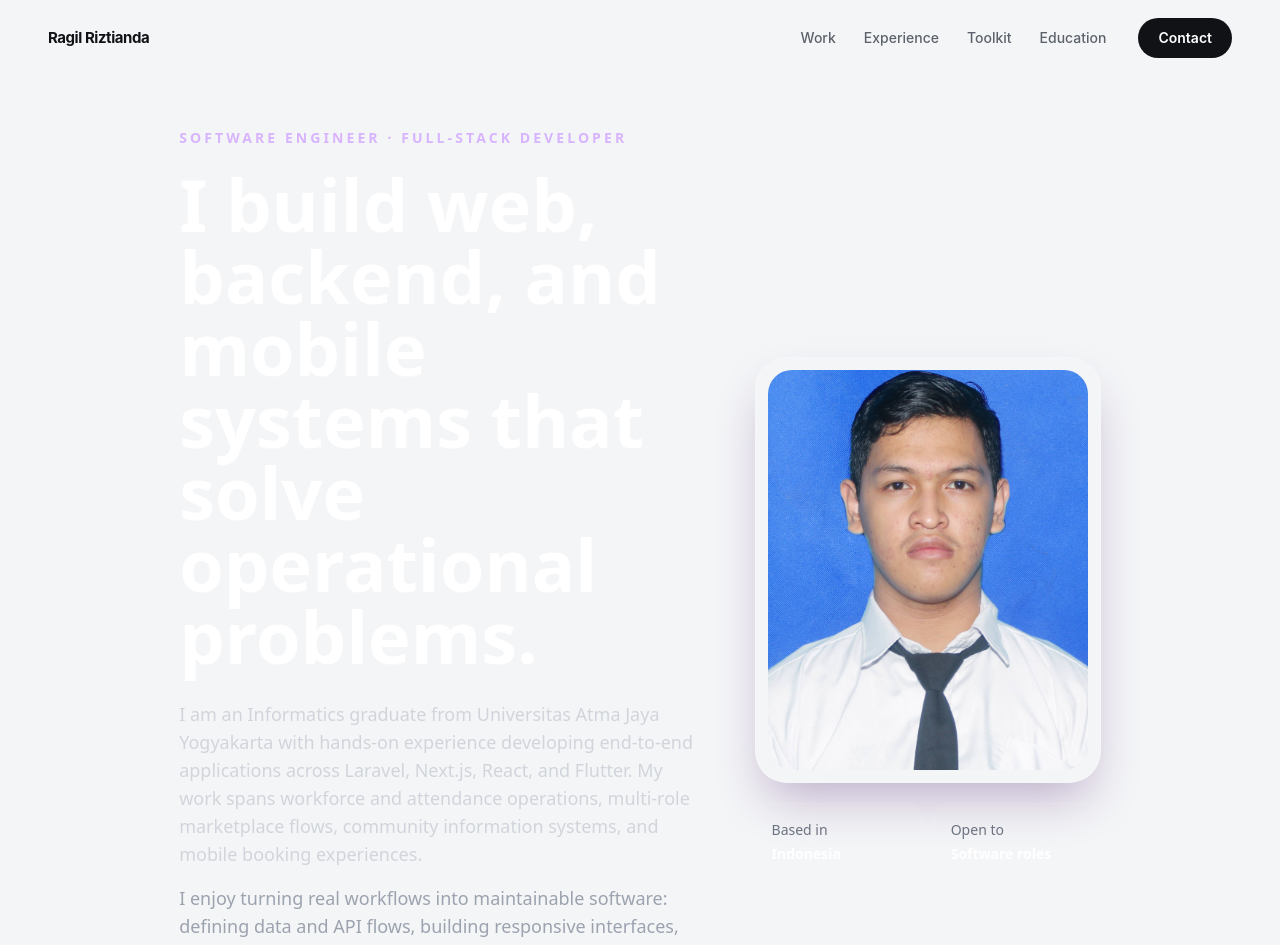
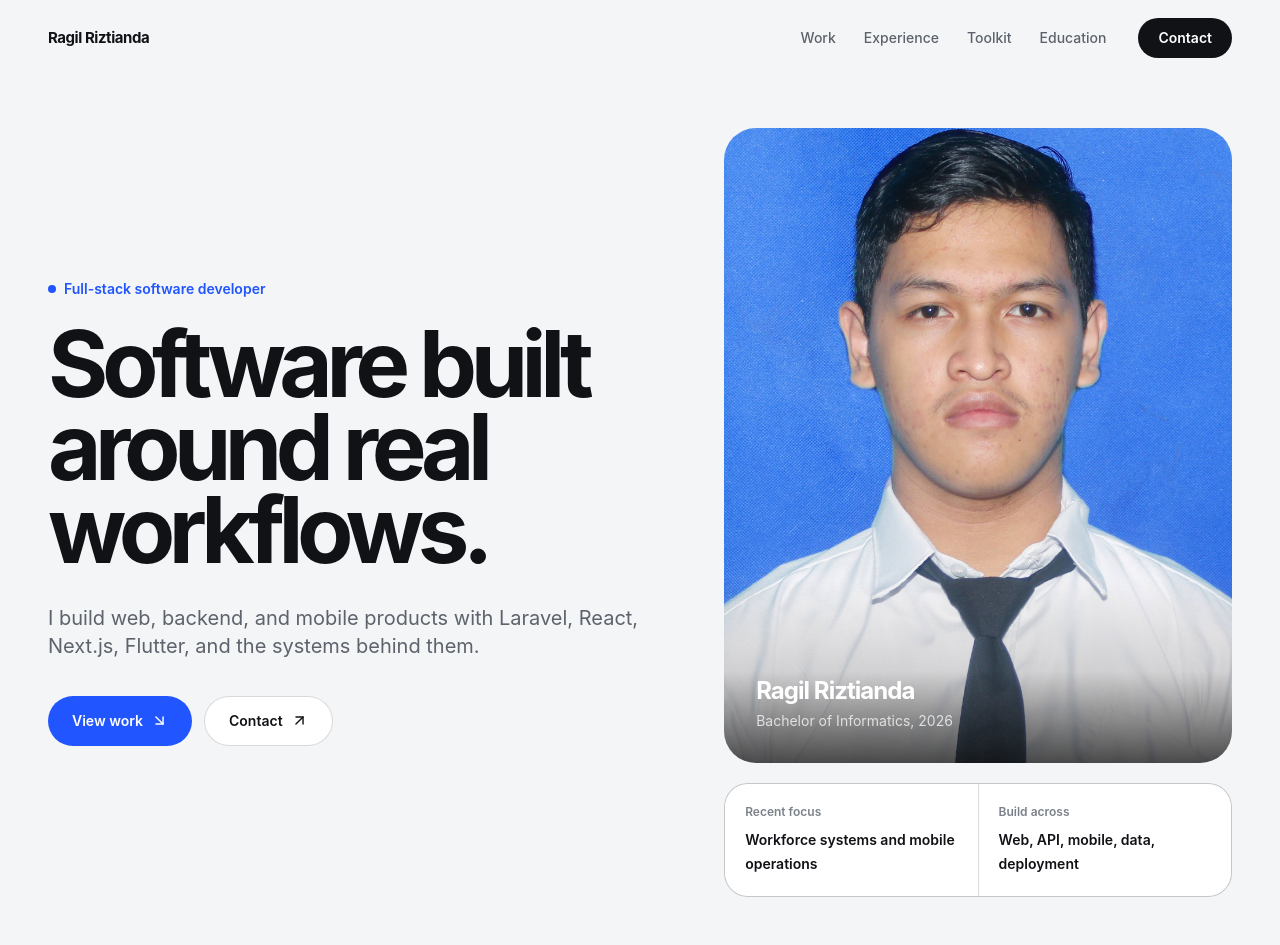
Before and after one commit to ragil1001/ragil-riztianda, a React (Vite) app: page / in a window 1280 px wide. Shown: the top 945 px of the page. Built offline with nearby package versions, Linux system fonts and the light colour scheme.

Commit message:
design: replace template hero with asymmetric developer introduction

```diff
--- a/src/components/About/About.jsx
+++ b/src/components/About/About.jsx
@@ -1,72 +1,94 @@
 import React from "react";
+import { motion, useReducedMotion } from "motion/react";
+import { FiArrowDownRight, FiArrowUpRight } from "react-icons/fi";
 import profileImage from "../../assets/ragil.jpg";
 
 const About = () => {
+  const reduceMotion = useReducedMotion();
+
+  const reveal = {
+    initial: reduceMotion ? false : { opacity: 0, y: 24 },
+    animate: { opacity: 1, y: 0 },
+  };
+
   return (
     <section
       id="about"
-      className="px-[7vw] pb-24 pt-16 font-sans md:pt-24 lg:px-[14vw] lg:pb-32 lg:pt-32"
+      className="mx-auto grid min-h-[100dvh] max-w-[1400px] items-center gap-12 px-5 pb-16 pt-28 sm:px-8 lg:grid-cols-[1.08fr_0.92fr] lg:gap-20 lg:px-12 lg:pb-20 lg:pt-32"
     >
-      <div className="grid items-center gap-14 lg:grid-cols-[1.2fr_0.8fr]">
-        <div>
-          <p className="mb-5 text-sm font-semibold uppercase tracking-[0.22em] text-purple-300">
-            Software Engineer · Full-Stack Developer
-          </p>
-          <h1 className="max-w-4xl text-4xl font-bold leading-[1.08] text-white sm:text-5xl lg:text-7xl">
-            I build web, backend, and mobile systems that solve operational problems.
-          </h1>
-          <p className="mt-7 max-w-3xl text-base leading-8 text-gray-300 sm:text-lg">
-            I am an Informatics graduate from Universitas Atma Jaya Yogyakarta with hands-on experience developing end-to-end applications across Laravel, Next.js, React, and Flutter. My work spans workforce and attendance operations, multi-role marketplace flows, community information systems, and mobile booking experiences.
-          </p>
-          <p className="mt-4 max-w-3xl text-base leading-8 text-gray-400 sm:text-lg">
-            I enjoy turning real workflows into maintainable software: defining data and API flows, building responsive interfaces, integrating mobile capabilities, and debugging systems across layers. I also bring teaching experience from assisting Data Structures and Object-Oriented Programming classes.
+      <motion.div
+        {...reveal}
+        transition={{ duration: 0.65, ease: [0.22, 1, 0.36, 1] }}
+        className="max-w-[780px]"
+      >
+        <p className="mb-6 flex items-center gap-2 text-sm font-semibold text-[#2055ff]">
+          <span className="h-2 w-2 rounded-full bg-[#2055ff]" />
+          Full-stack software developer
         </p>
 
-          <div className="mt-9 flex flex-col gap-3 sm:flex-row sm:flex-wrap">
+        <h1 className="max-w-[760px] text-[clamp(3.25rem,7.2vw,7.3rem)] font-bold leading-[0.9] tracking-[-0.07em] text-[#101216]">
+          Software built around real workflows.
+        </h1>
+
+        <p className="mt-8 max-w-[620px] text-lg leading-8 text-[#5d636c] sm:text-xl">
+          I build web, backend, and mobile products with Laravel, React, Next.js,
+          Flutter, and the systems behind them.
+        </p>
+
+        <div className="mt-9 flex flex-wrap gap-3">
           <button
             type="button"
-              onClick={() => document.getElementById("work")?.scrollIntoView({ behavior: "smooth" })}
-              className="rounded-xl bg-purple-600 px-6 py-3 text-center font-semibold text-white transition hover:bg-purple-500"
+            onClick={() =>
+              document.getElementById("work")?.scrollIntoView({ behavior: "smooth" })
+            }
+            className="inline-flex items-center gap-2 rounded-full bg-[#2055ff] px-6 py-3.5 text-sm font-semibold text-white transition-transform active:scale-[0.98]"
           >
-              View selected work
+            View work
+            <FiArrowDownRight size={17} />
           </button>
           <a
-              href="https://www.linkedin.com/in/ragilriztianda"
-              target="_blank"
-              rel="noopener noreferrer"
-              className="rounded-xl border border-white/15 px-6 py-3 text-center font-semibold text-white transition hover:bg-white/10"
+            href="mailto:ragilriztianda2@gmail.com"
+            className="inline-flex items-center gap-2 rounded-full border border-black/15 bg-white px-6 py-3.5 text-sm font-semibold text-[#101216] transition-colors hover:border-black/30 active:scale-[0.98]"
           >
-              LinkedIn
+            Contact
+            <FiArrowUpRight size={17} />
           </a>
-            <a
-              href="mailto:ragilriztianda2@gmail.com"
-              className="rounded-xl border border-white/15 px-6 py-3 text-center font-semibold text-white transition hover:bg-white/10"
+        </div>
+      </motion.div>
+
+      <motion.div
+        initial={reduceMotion ? false : { opacity: 0, scale: 0.97 }}
+        animate={{ opacity: 1, scale: 1 }}
+        transition={{ duration: 0.7, delay: 0.08, ease: [0.22, 1, 0.36, 1] }}
+        className="relative mx-auto w-full max-w-[520px] lg:mx-0 lg:justify-self-end"
       >
-              Email me
-            </a>
+        <div className="relative overflow-hidden rounded-[32px] bg-[#dfe4ea]">
+          <img
+            src={profileImage}
+            alt="Ragil Riztianda"
+            className="aspect-[4/5] w-full object-cover object-center"
+          />
+          <div className="absolute inset-x-0 bottom-0 bg-gradient-to-t from-black/70 via-black/15 to-transparent px-6 pb-6 pt-24 text-white sm:px-8 sm:pb-8">
+            <p className="text-2xl font-bold tracking-[-0.04em]">Ragil Riztianda</p>
+            <p className="mt-1 text-sm text-white/75">Bachelor of Informatics, 2026</p>
           </div>
         </div>
 
-        <div className="mx-auto w-full max-w-sm lg:max-w-md">
-          <div className="overflow-hidden rounded-[2rem] border border-white/10 bg-white/5 p-3 shadow-2xl shadow-purple-950/30">
-            <img
-              src={profileImage}
-              alt="Ragil Riztianda"
-              className="aspect-[4/5] w-full rounded-[1.5rem] object-cover"
-            />
+        <div className="mt-5 grid grid-cols-2 gap-px overflow-hidden rounded-[24px] border border-black/10 bg-black/10">
+          <div className="bg-white p-5">
+            <p className="text-xs font-semibold text-[#7b818a]">Recent focus</p>
+            <p className="mt-2 text-sm font-semibold leading-6 text-[#101216]">
+              Workforce systems and mobile operations
+            </p>
           </div>
-          <div className="mt-5 grid grid-cols-2 gap-3 text-sm">
-            <div className="rounded-2xl border border-white/10 bg-white/[0.04] p-4">
-              <p className="text-gray-500">Based in</p>
-              <p className="mt-1 font-semibold text-white">Indonesia</p>
-            </div>
-            <div className="rounded-2xl border border-white/10 bg-white/[0.04] p-4">
-              <p className="text-gray-500">Open to</p>
-              <p className="mt-1 font-semibold text-white">Software roles</p>
+          <div className="bg-white p-5">
+            <p className="text-xs font-semibold text-[#7b818a]">Build across</p>
+            <p className="mt-2 text-sm font-semibold leading-6 text-[#101216]">
+              Web, API, mobile, data, deployment
+            </p>
           </div>
         </div>
-        </div>
-      </div>
+      </motion.div>
     </section>
   );
 };
```
Lines whose indentation alone changed are shown as unchanged.
